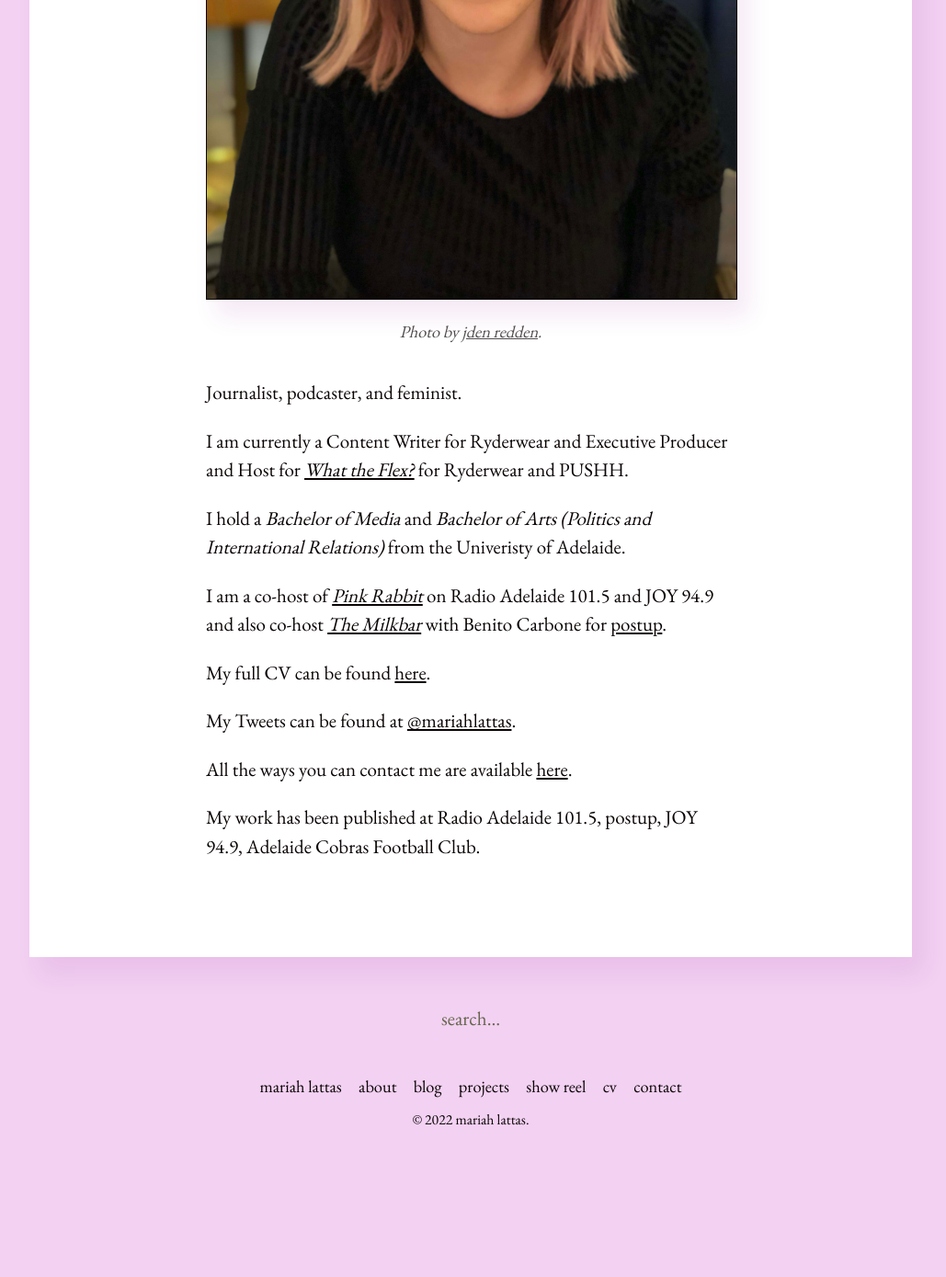
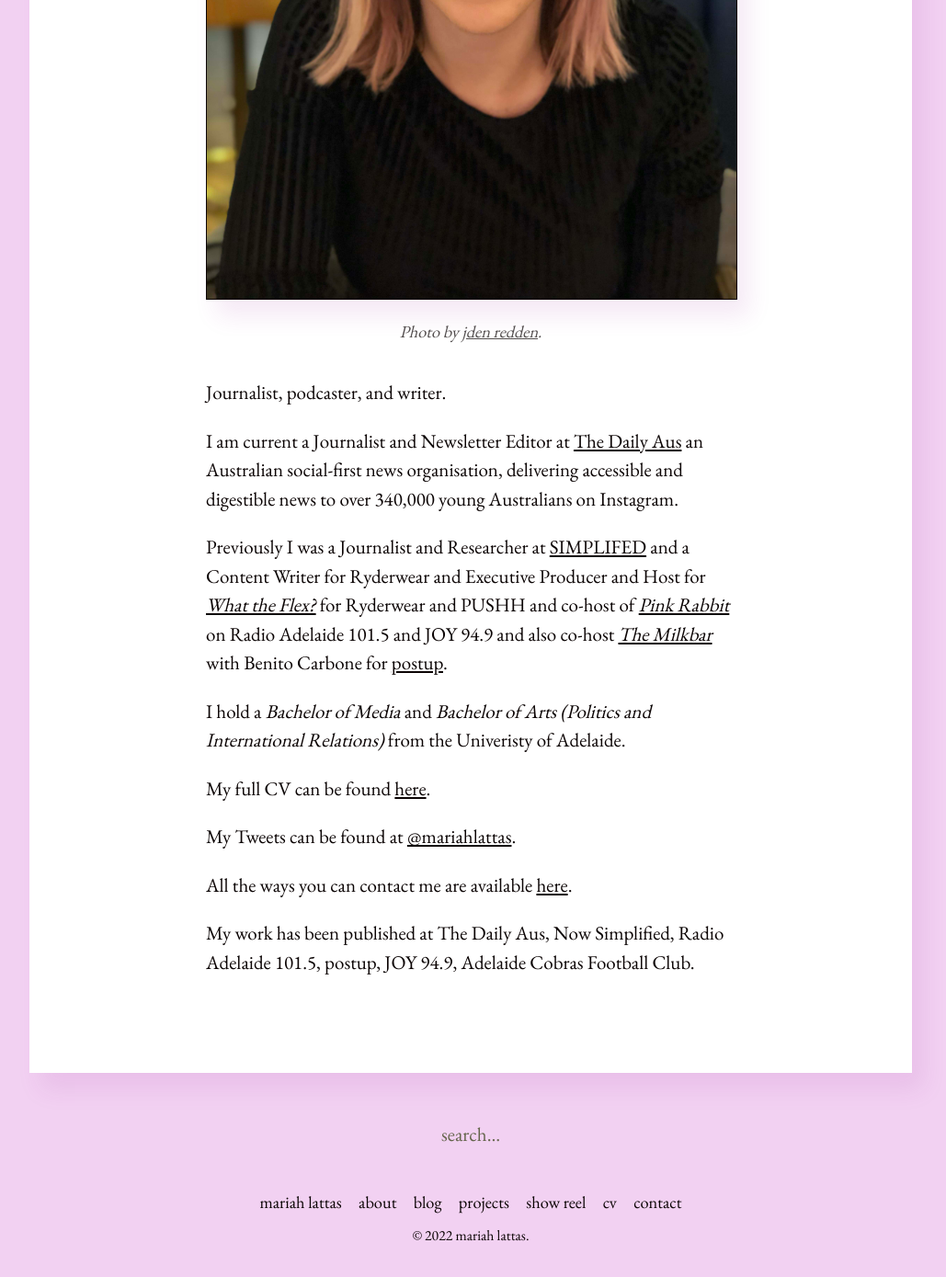
Before and after one commit to mariahlattas/website, a Jekyll site: the page built from about.md, in a window 1280 px wide and 1400 px high, scrolled down 1013 px. Shown: the top 1389 px of the window at 92% size, without its empty margins (128-1157 px from the left). Built offline with Jekyll 4.4.1, drawn with Linux system fonts in a browser that asks for light colours; before the commit the page ends 2287 px from its top, so only the background shows below that.

Commit message:
Update about.md

```diff
--- a/about.md
+++ b/about.md
@@ -13,13 +13,13 @@ permalink: /about/
   </figcaption>
 </figure>
 
-Journalist, podcaster, and feminist.
+Journalist, podcaster, and writer.
 
-I am currently a Content Writer for Ryderwear and Executive Producer and Host for *[What the Flex?](https://podcasts.apple.com/au/podcast/what-the-flex/id1501639880)* for Ryderwear and PUSHH.
+I am current a Journalist and Newsletter Editor at [The Daily Aus](https://www.thedailyaus.com.au) an Australian social-first news organisation, delivering accessible and digestible news to over 340,000 young Australians on Instagram.
+
+Previously I was a Journalist and Researcher at [SIMPLIFED](https://nowsimplified.org) and a Content Writer for Ryderwear and Executive Producer and Host for *[What the Flex?](https://podcasts.apple.com/au/podcast/what-the-flex/id1501639880)* for Ryderwear and PUSHH and co-host of *[Pink Rabbit](http://radioadelaide.org.au/program/pink-rabbit/)* on Radio Adelaide 101.5 and JOY 94.9 and also co-host *[The Milkbar](https://podcasts.apple.com/au/podcast/the-milkbar/id1478059008)* with Benito Carbone for [postup](http://postup.com.au).
 
 I hold a *Bachelor of Media* and *Bachelor of Arts (Politics and International Relations)* from the Univeristy of Adelaide.
-
-I am a co-host of *[Pink Rabbit](http://radioadelaide.org.au/program/pink-rabbit/)* on Radio Adelaide 101.5 and JOY 94.9 and also co-host *[The Milkbar](https://podcasts.apple.com/au/podcast/the-milkbar/id1478059008)* with Benito Carbone for [postup](http://postup.com.au).
 
 My full CV can be found [here](/cv.html).
 
@@ -27,6 +27,6 @@ My Tweets can be found at [@mariahlattas](https://twitter.com/mariahlattas).
 
 All the ways you can contact me are available [here](/contact.html).
 
-My work has been published at Radio Adelaide 101.5, postup, JOY 94.9, Adelaide Cobras Football Club.
+My work has been published at The Daily Aus, Now Simplified, Radio Adelaide 101.5, postup, JOY 94.9, Adelaide Cobras Football Club.
 
 <!--I will be travelling to the United States in early 2020 to observe the 2020 Presidential Election Primaries. If you would like me to write for you from the field, please get in [touch](mailto:mariahlattas1@gmail.com).-->
```
